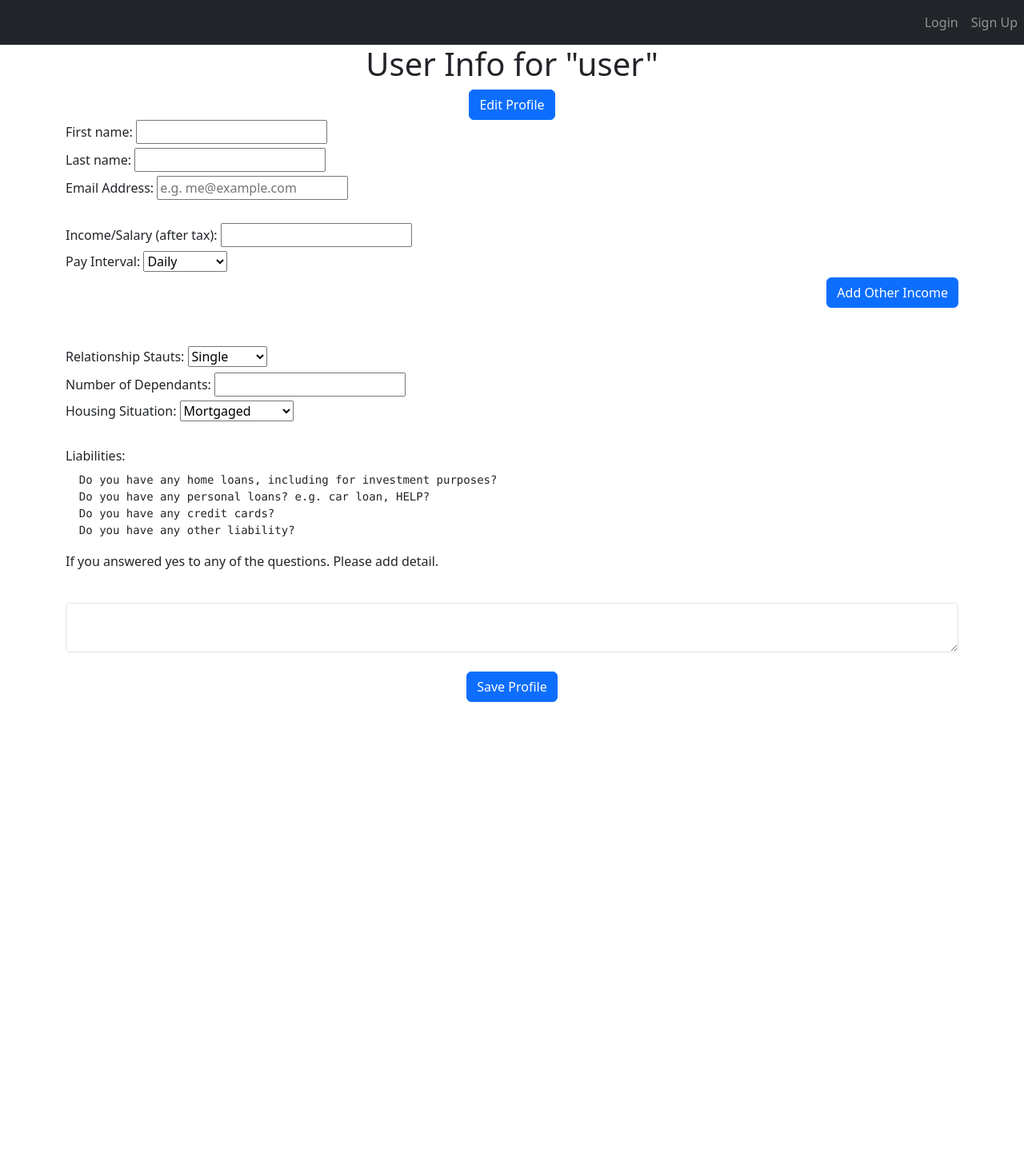
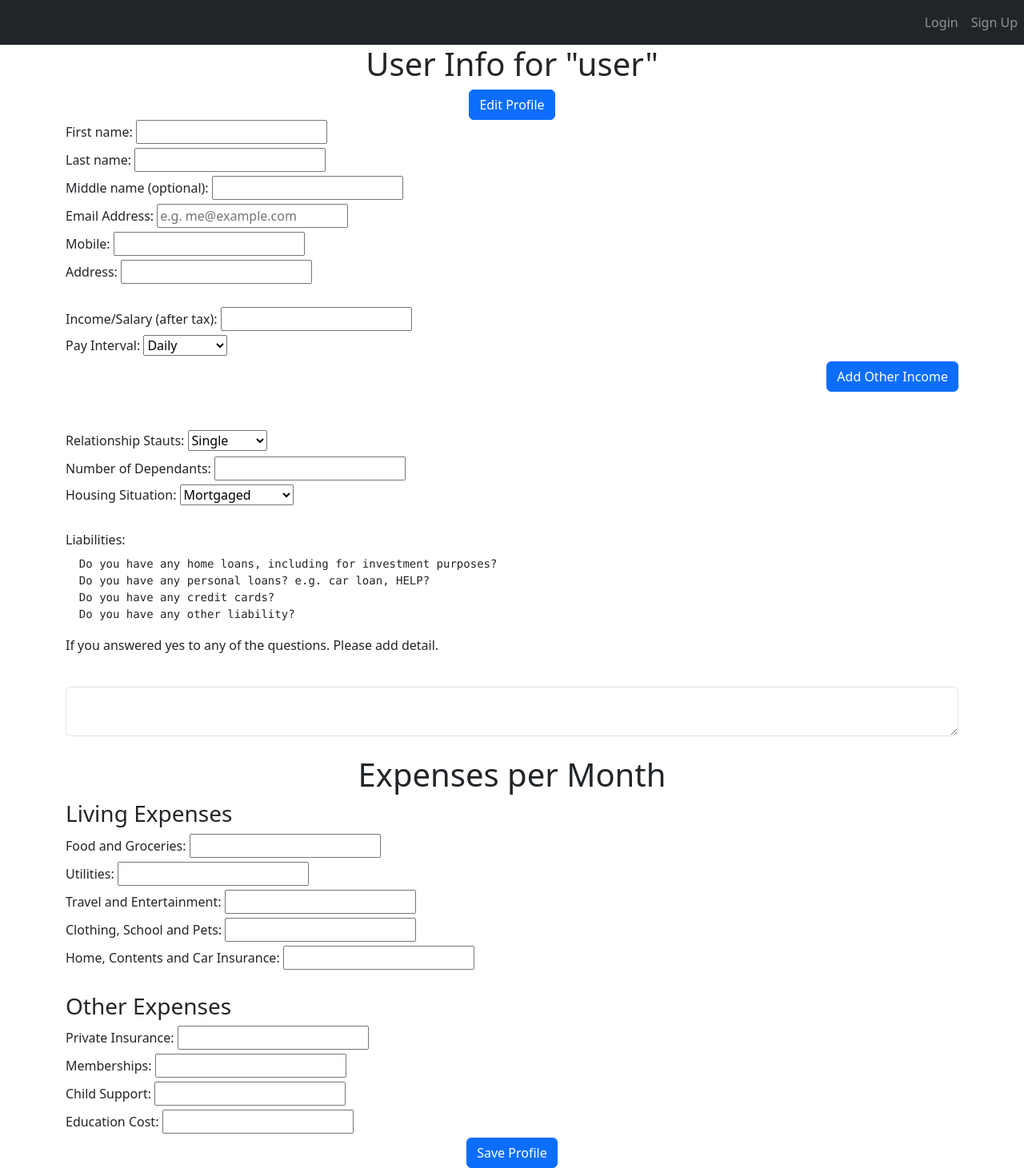
Before and after one commit to Jason-Work-FDM/JasonJeremyQi-credic-card-approval-system-group-project, a Flask app: page /user-info in a window 1280 px wide. Shown: the whole page at 80% size. Before the commit the page ends 878 px from the top, so only its background shows below. Run offline with Flask 2, Linux system fonts and the light colour scheme; some libraries are stand-ins or nearby versions.

Commit message:
Jason added a few inputs for user info page (incomplete)

```diff
--- a/website/templates/User_info.html
+++ b/website/templates/User_info.html
@@ -12,15 +12,18 @@
   </li>
   {% endfor %}
 </ul>
+
+
 <form method="POST">
   <div align="center">
     <button type="submit" class="btn btn-primary">Edit Profile</button>
   </div>
-  <label for="fname">First name:</label>
+  <label for="fname">First name: </label>
   <input type="text" id="fname" name="fname"><br>
-  <label for="lname">Last name:</label>
+  <label for="lname">Last name: </label>
   <input type="text" id="lname" name="lname"><br>
-
+  <label for="mname">Middle name (optional): </label>
+  <input type="text" id="mname" name="mname"><br>
   <label for="email">Email Address: </label>
   <input
     type="email"
@@ -28,6 +31,14 @@
     name="email"
     placeholder="e.g. me@example.com"
   /><br>
+  <label for="mobile">Mobile: </label>
+  <input type="tel" id="mobile" name="mobile"><br>
+  <label for="Address">Address: </label>
+  <input type="text" id="Address" name="Address"><br>
+
+
+
+
 
   <br/>
   <label for="income">Income/Salary (after tax):</label>
@@ -103,8 +114,76 @@
   <textarea name="note" id="note" class="form-control"></textarea>
   <br />
 
+  <h1 align="center">Expenses per Month</h1>
+  <h3>Living Expenses</h3>
 
+  <label for="Food">Food and Groceries: </label>
+  <input
+    type="number"
+    id = "Food"
+    name="Food"
+    palceholder=1
+  /><br>
+  <label for="Utilities">Utilities: </label>
+  <input
+    type="number"
+    id = "Utilities"
+    name="Utilities"
+    palceholder=1
+  /><br>
+  <label for="Entertainment">Travel and Entertainment: </label>
+  <input
+    type="number"
+    id = "Entertainment"
+    name="Entertainment"
+    palceholder=1
+  /><br>
+  <label for="Clothing">Clothing, School and Pets: </label>
+  <input
+    type="number"
+    id = "Clothing"
+    name="Clothing"
+    palceholder=1
+  /><br>
+  <label for="Home">Home, Contents and Car Insurance: </label>
+  <input
+    type="number"
+    id = "Home"
+    name="Home"
+    palceholder=1
+  /><br>
+  <br>
 
+  <h3>Other Expenses</h3>
+
+  <label for="Private Insurance">Private Insurance: </label>
+  <input
+    type="number"
+    id = "Private Insurance"
+    name="Private Insurance"
+    palceholder=1
+  /><br>
+  <label for="Memberships">Memberships: </label>
+  <input
+    type="number"
+    id = "Memberships"
+    name="Memberships"
+    palceholder=1
+  /><br>
+  <label for="Child Support">Child Support: </label>
+  <input
+    type="number"
+    id = "Child Support"
+    name="Child Support"
+    palceholder=1
+  /><br>
+  <label for="Education Cost">Education Cost: </label>
+  <input
+    type="number"
+    id = "Education Cost"
+    name="Education Cost"
+    palceholder=1
+  /><br>
 
 
 </form>
```
